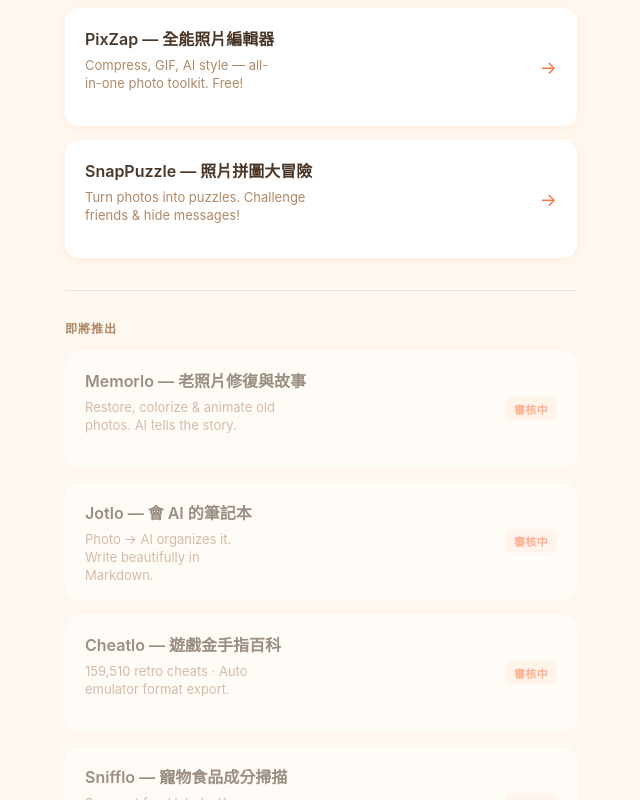
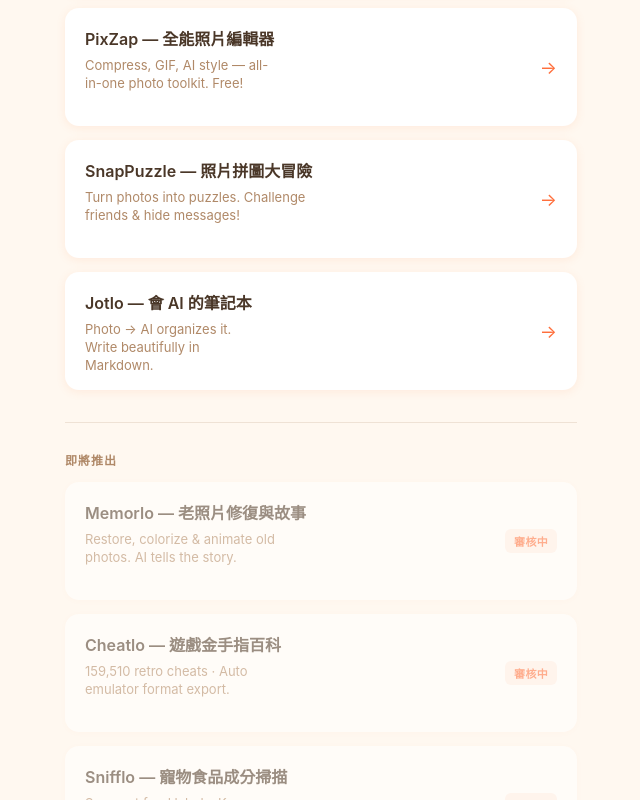
Before and after one commit to TengRip/tengrip.github.io, a plain HTML site: page index.html in a window 1280 px wide. Shown: the part 587-1387 px from the top of the page, without its empty margins (319-959 px from the left). Drawn offline with Linux system fonts and the light colour scheme.

Commit message:
Jotlo 正式版上架，移至已上架區塊

```diff
--- a/index.html
+++ b/index.html
@@ -135,6 +135,19 @@
       <span class="arrow">→</span>
     </a>
 
+    <a class="app" href="https://play.google.com/store/apps/details?id=com.maxteng.jotlo" target="_blank" rel="noopener">
+      <div>
+        <p class="app-name">Jotlo — 會 AI 的筆記本</p>
+        <div class="desc-cycle">
+          <span style="--d:0s">拍照讓 AI 整理，用 Markdown 優雅寫作。</span>
+          <span style="--d:3s">Photo → AI organizes it. Write beautifully in Markdown.</span>
+          <span style="--d:6s">写真を撮ればAIが整理。Markdownで美しく書ける。</span>
+          <span style="--d:9s">사진 찍으면 AI가 정리. Markdown으로 깔끔하게 작성。</span>
+        </div>
+      </div>
+      <span class="arrow">→</span>
+    </a>
+
     <hr class="divider">
     <p class="section-title">即將推出</p>
 
@@ -146,19 +159,6 @@
           <span style="--d:3s">Restore, colorize & animate old photos. AI tells the story.</span>
           <span style="--d:6s">古い写真を修復・着色・動かして、AIが思い出を綴る。</span>
           <span style="--d:9s">오래된 사진 복원·채색·움직이기, AI가 그 추억의 이야기를.</span>
-        </div>
-      </div>
-      <span class="badge">審核中</span>
-    </div>
-
-    <div class="app-coming">
-      <div>
-        <p class="app-name">Jotlo — 會 AI 的筆記本</p>
-        <div class="desc-cycle">
-          <span style="--d:0s">拍照讓 AI 整理，用 Markdown 優雅寫作。</span>
-          <span style="--d:3s">Photo → AI organizes it. Write beautifully in Markdown.</span>
-          <span style="--d:6s">写真を撮ればAIが整理。Markdownで美しく書ける。</span>
-          <span style="--d:9s">사진 찍으면 AI가 정리. Markdown으로 깔끔하게 작성。</span>
         </div>
       </div>
       <span class="badge">審核中</span>
```
